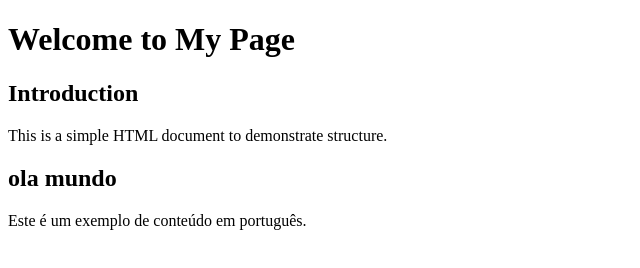
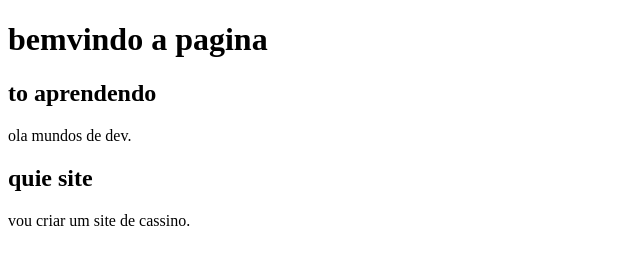
Before and after one commit to lucasts2110-bit/projeto-site, a plain HTML site: page index.html in a window 1280 px wide. Shown: the whole page, without its empty margins (0-640 px from the left). Drawn offline with Linux system fonts and the light colour scheme.

Commit message:
mudei os texto

```diff
--- a/index.html
+++ b/index.html
@@ -8,15 +8,15 @@
 <body>
     <main>
         <header>
-            <h1>Welcome to My Page</h1>
+            <h1>bemvindo a pagina</h1>
         </header>
         <article>
-            <h2>Introduction</h2>
-            <p>This is a simple HTML document to demonstrate structure.</p>
+            <h2>to aprendendo</h2>
+            <p>ola mundos de dev.</p>
         </article>
         <article>
-            <h1>ola mundo</h1>
-            <p>Este é um exemplo de conteúdo em português.</p>
+            <h1>quie site</h1>
+            <p>vou criar um site de cassino.</p>
         </article>
     </main>
 </body>
```
